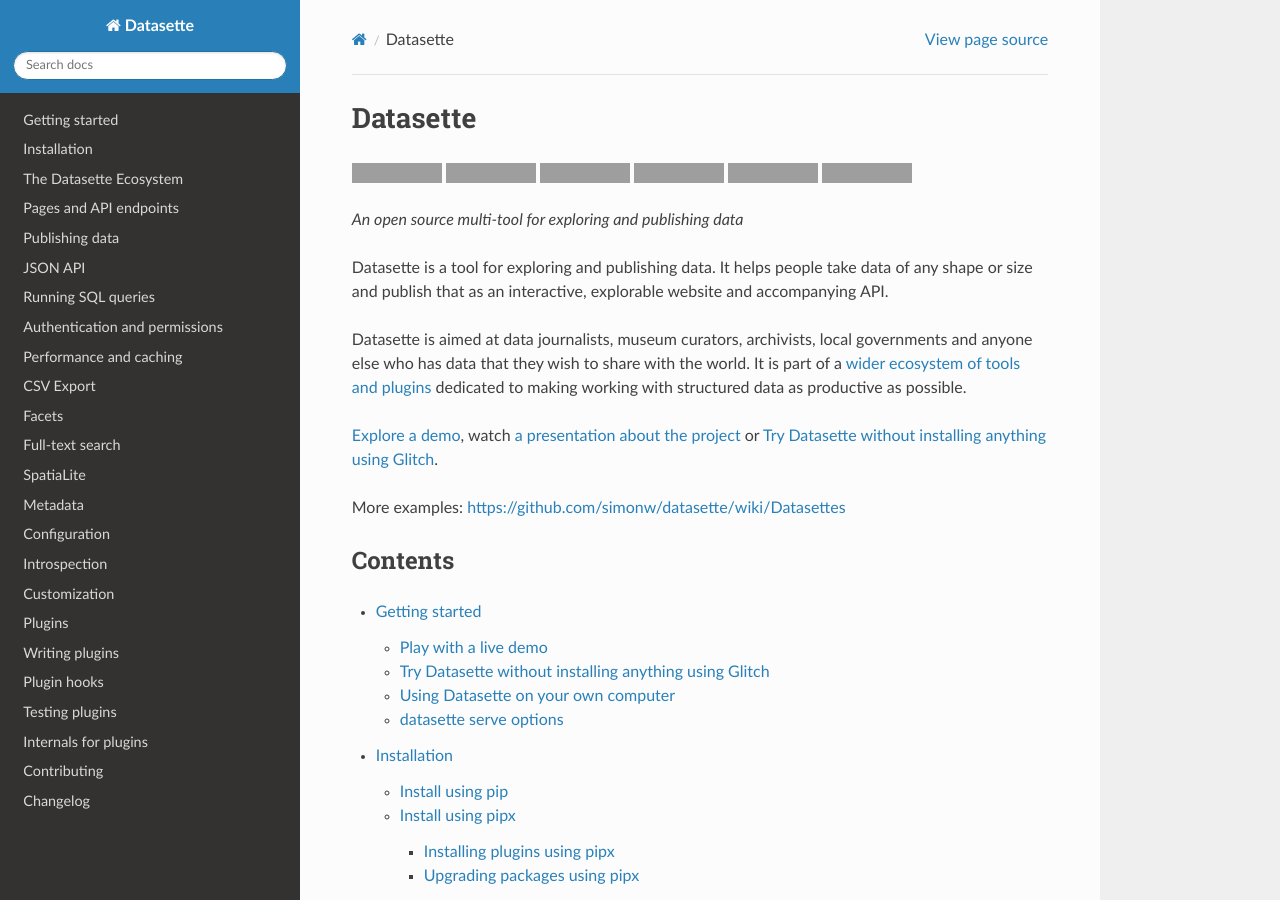
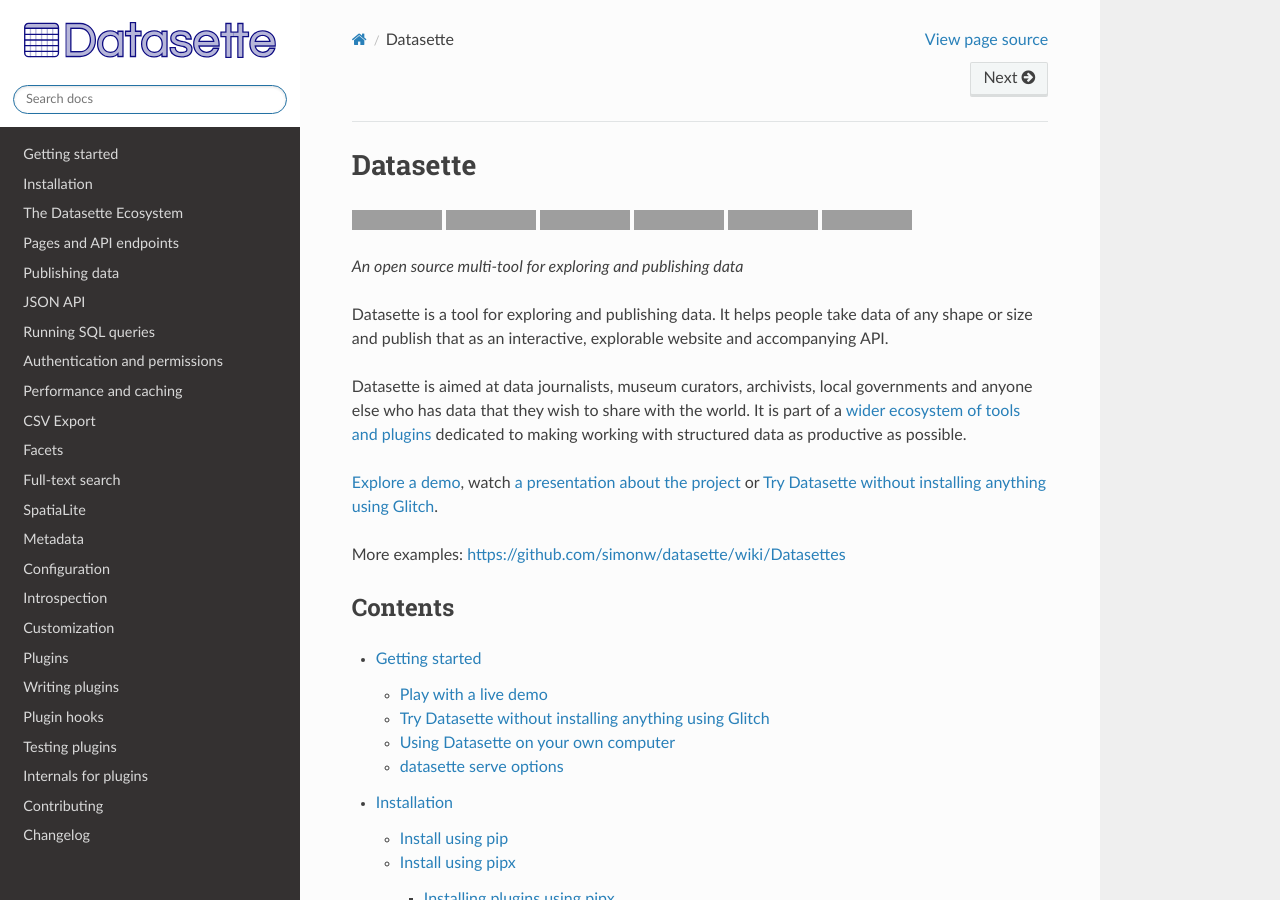
Before and after one commit to simonw/datasette, a Sphinx documentation site: the page built from docs/index.rst, in a window 1280 px wide and 900 px high, cut to the strip 0-900 px from the top of the window. Built offline with Sphinx 7.4.7 and the Read the Docs theme 2.0.0, drawn with Linux system fonts in a browser that asks for light colours; grey boxes are pictures that could not be loaded.

Commit message:
Added new logo to the documentation

```diff
--- a/docs/conf.py
+++ b/docs/conf.py
@@ -91,13 +91,19 @@
 # Theme options are theme-specific and customize the look and feel of a theme
 # further.  For a list of options available for each theme, see the
 # documentation.
-#
-# html_theme_options = {}
+html_theme_options = {
+    "logo_only": True,
+    "style_nav_header_background": "white",
+    "prev_next_buttons_location": "both",
+}
+
 
 # Add any paths that contain custom static files (such as style sheets) here,
 # relative to this directory. They are copied after the builtin static files,
 # so a file named "default.css" will overwrite the builtin "default.css".
 html_static_path = ["_static"]
+
+html_logo = "datasette-logo.svg"
 
 html_css_files = [
     "css/custom.css",
```
Also changed, not shown: docs/datasette-logo.svg (added).
